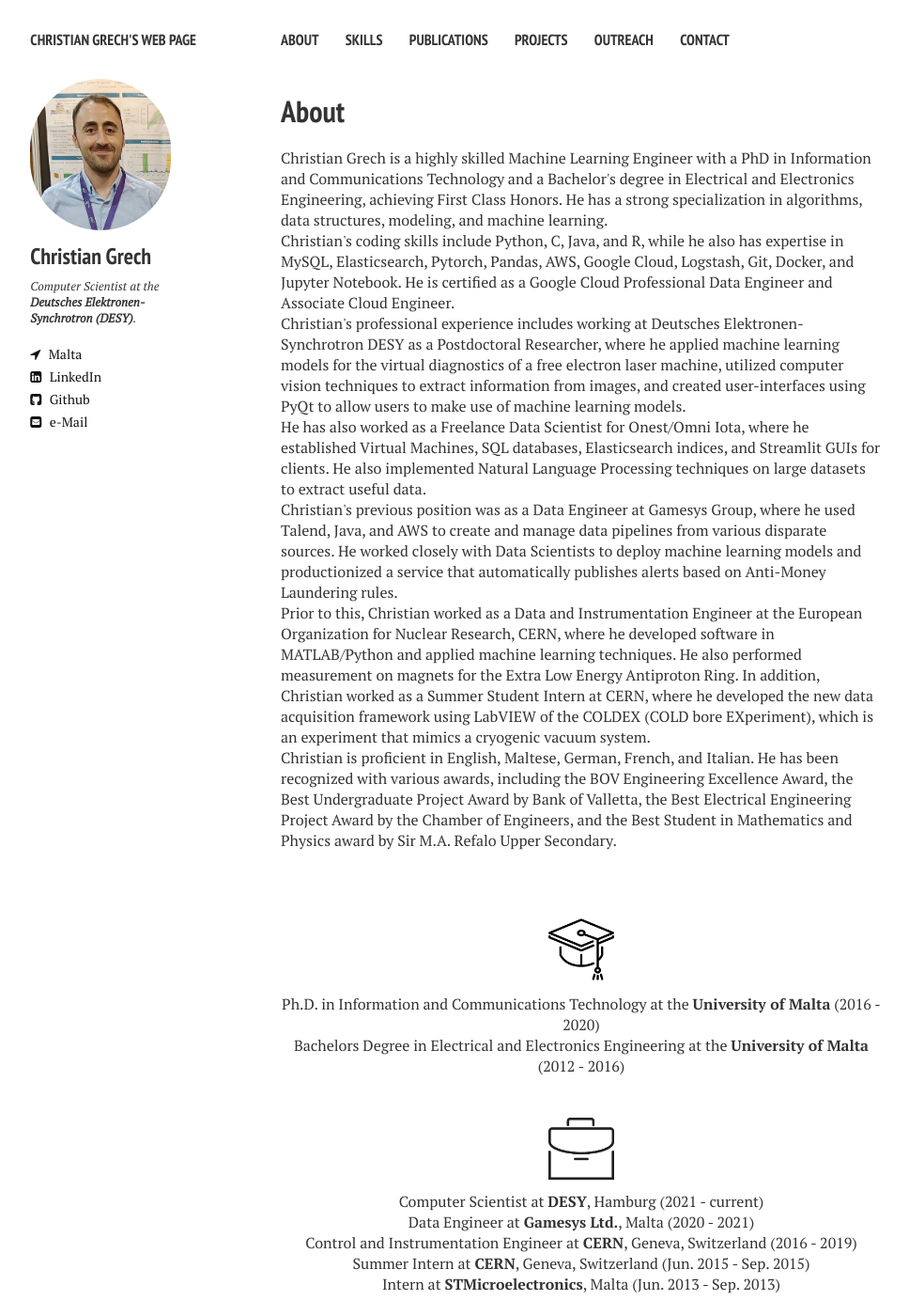
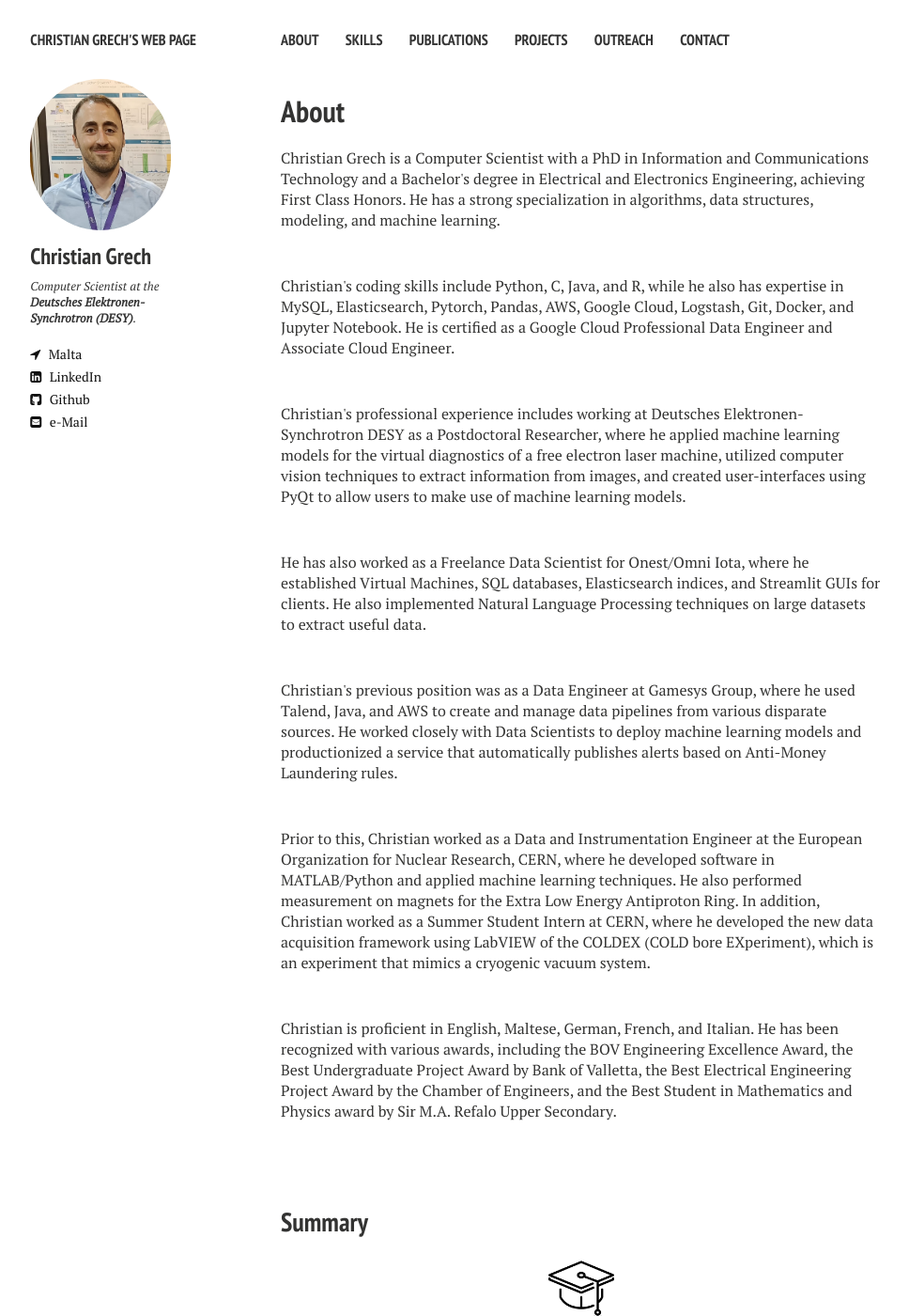
Before and after one commit to cgre23/cgre23.github.io, a Jekyll site: the page built from cv.md, in a window 1280 px wide and 1400 px high. Shown: the whole window at 94% size, without its empty margins (21-989 px from the left). Built offline with Jekyll 4.4.1, drawn with Linux system fonts in a browser that asks for light colours; nearby versions of some CDN libraries.

Commit message:
Update cv.html

```diff
--- a/_layouts/cv.html
+++ b/_layouts/cv.html
@@ -46,20 +46,22 @@
     <div class="article-wrap">
 
 
-    <p>Christian Grech is a highly skilled Machine Learning Engineer with a PhD in Information and Communications Technology and a Bachelor's degree in Electrical and Electronics Engineering, achieving First Class Honors. He has a strong specialization in algorithms, data structures, modeling, and machine learning.</p>
-
+    <p>Christian Grech is a Computer Scientist with a PhD in Information and Communications Technology and a Bachelor's degree in Electrical and Electronics Engineering, achieving First Class Honors. He has a strong specialization in algorithms, data structures, modeling, and machine learning.</p>
+    <br>
     <p>Christian's coding skills include Python, C, Java, and R, while he also has expertise in MySQL, Elasticsearch, Pytorch, Pandas, AWS, Google Cloud, Logstash, Git, Docker, and Jupyter Notebook. He is certified as a Google Cloud Professional Data Engineer and Associate Cloud Engineer.</p>
-
+    <br>
     <p>Christian's professional experience includes working at Deutsches Elektronen-Synchrotron DESY as a Postdoctoral Researcher, where he applied machine learning models for the virtual diagnostics of a free electron laser machine, utilized computer vision techniques to extract information from images, and created user-interfaces using PyQt to allow users to make use of machine learning models.</p>
-
+    <br>
     <p>He has also worked as a Freelance Data Scientist for Onest/Omni Iota, where he established Virtual Machines, SQL databases, Elasticsearch indices, and Streamlit GUIs for clients. He also implemented Natural Language Processing techniques on large datasets to extract useful data.</p>
-
+    <br>
     <p>Christian's previous position was as a Data Engineer at Gamesys Group, where he used Talend, Java, and AWS to create and manage data pipelines from various disparate sources. He worked closely with Data Scientists to deploy machine learning models and productionized a service that automatically publishes alerts based on Anti-Money Laundering rules.</p>
-
+    <br>
     <p>Prior to this, Christian worked as a Data and Instrumentation Engineer at the European Organization for Nuclear Research, CERN, where he developed software in MATLAB/Python and applied machine learning techniques. He also performed measurement on magnets for the Extra Low Energy Antiproton Ring. In addition, Christian worked as a Summer Student Intern at CERN, where he developed the new data acquisition framework using LabVIEW of the COLDEX (COLD bore EXperiment), which is an experiment that mimics a cryogenic vacuum system.</p>
-
+    <br>
     <p>Christian is proficient in English, Maltese, German, French, and Italian. He has been recognized with various awards, including the BOV Engineering Excellence Award, the Best Undergraduate Project Award by Bank of Valletta, the Best Electrical Engineering Project Award by the Chamber of Engineers, and the Best Student in Mathematics and Physics award by Sir M.A. Refalo Upper Secondary.</p>
     <br> <br>
+
+    <h2>Summary</h2>
     <p align="center" class=bottom-small><img src="{{ site.url }}/images/CV/education.png" alt="Education" width="70" height="70"></p>
     <p align="center">Ph.D. in Information and Communications Technology at the <b>University of Malta</b> (2016 - 2020)</p>
     <p align="center">Bachelors Degree in Electrical and Electronics Engineering at the <b>University of Malta</b> (2012 - 2016) </p>
```
